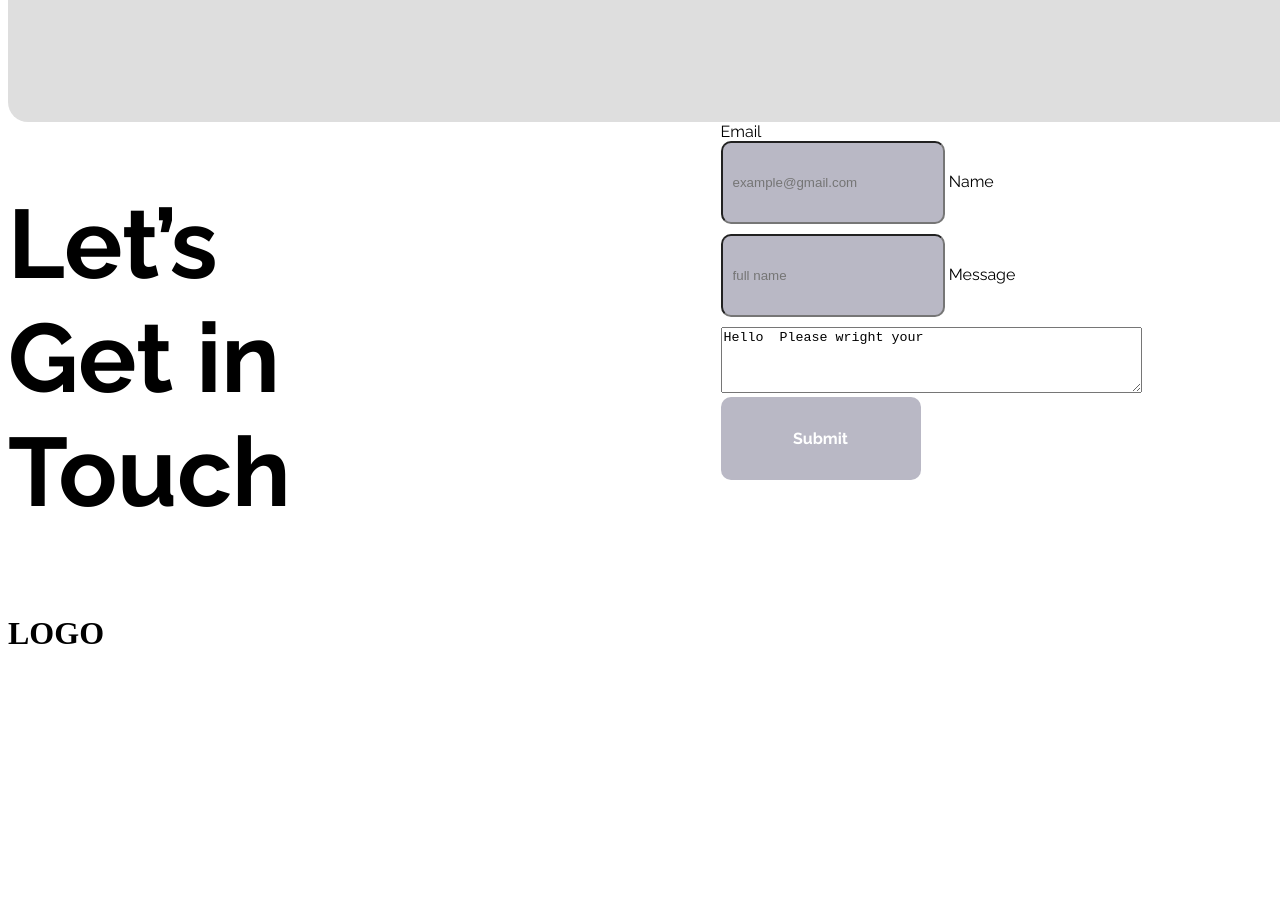
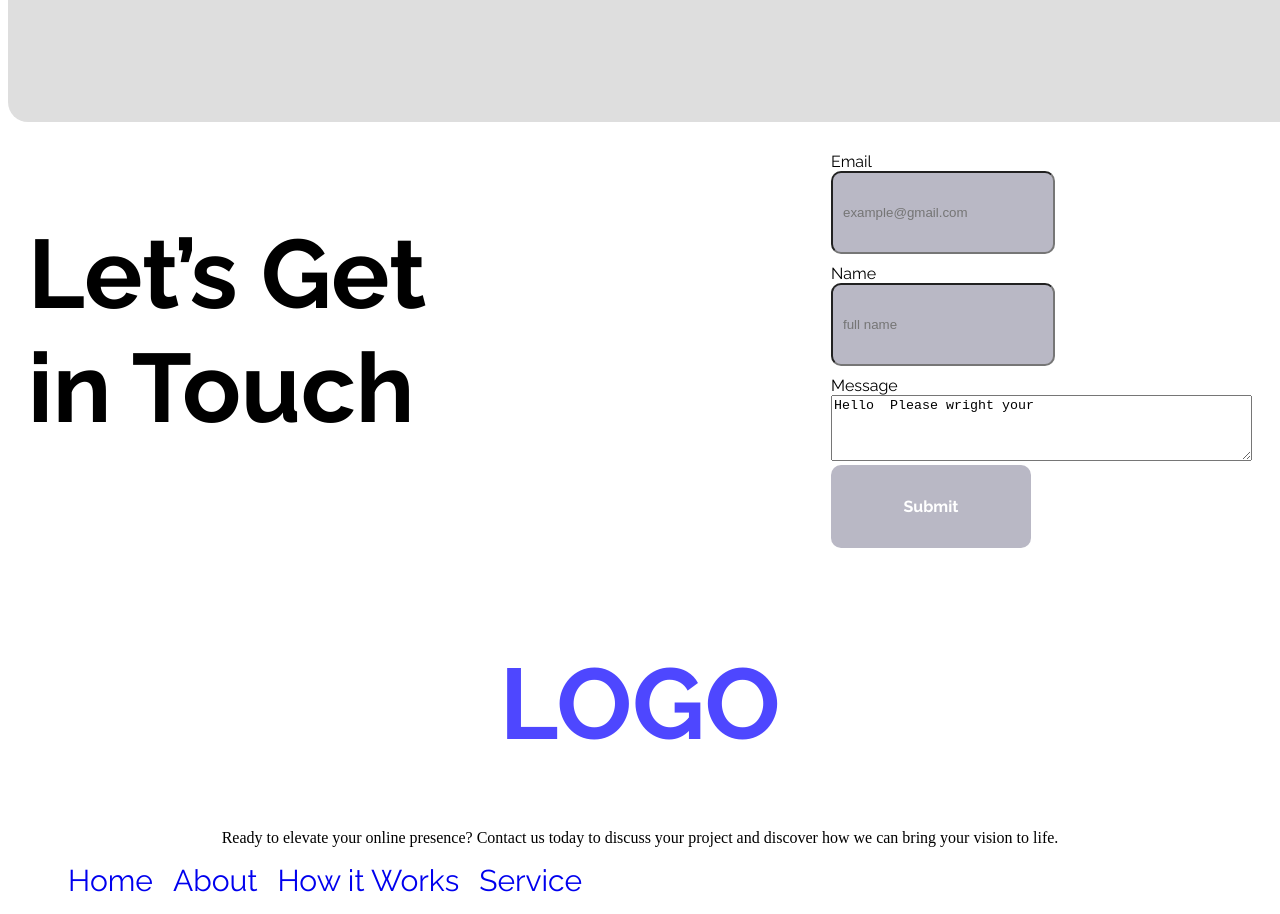
Before and after one commit to pcode99/assignment1, a plain HTML site: page index.html in a window 1280 px wide. Shown: the part 3520-4434 px from the top of the page. Before the commit the page ends 4194 px from the top, so only its background shows below. Drawn offline with Linux system fonts and the light colour scheme.

Commit message:
final dane

```diff
--- a/index.html
+++ b/index.html
@@ -150,17 +150,17 @@
         </div>
         <div class="input-part">
             <label for="email">Email</label></br>
-            <input id="email" type="email" placeholder="example@gmail.com">
+            <input id="email" type="email" placeholder="example@gmail.com"></br>
 
 
             <label for="name"></label>Name</br>
-            <input type="text" id="name" placeholder="full name" >
+            <input type="text" id="name" placeholder="full name" ></br>
 
 
              <label for="message">Message</label></br>
              <textarea id="message" name="message" rows="4" cols="50">
 Hello  Please wright your
-</textarea>
+</textarea></br>
 <input class="shard-btn" type="submit">
 
 
@@ -171,7 +171,26 @@ Hello  Please wright your
 
     </main>
     <footer>
-        <h1>LOGO</h1>
+       <div class="text-footer">
+             <h1>LOGO</h1>
+        <p>Ready to elevate your online presence? Contact us today to discuss your project and discover how we can bring your vision to life.</p>
+
+        <div class="list-menu">
+        <ul>
+            <li><a href="#">Home</a></li>
+            <li><a href="#">About</a></li>
+            <li><a href="#">How it Works</a></li>
+            <li><a href="#">Service</a></li>
+
+        </ul>
+
+
+       </div>
+
+       </div>
+
+
+
 
     </footer>
 </body>
--- a/style/style.css
+++ b/style/style.css
@@ -220,6 +220,8 @@ header h1{
     justify-content: space-around;
     font-family: raleway;
     text-align: start;
+    margin-top: 10px;
+    padding: 20px;
 
 }
 .input-area h1{
@@ -236,3 +238,33 @@ header h1{
 
 
 }
+
+footer{
+    text-align: center;
+
+}
+
+footer h1{
+    font-size: 100px;
+    font-family: raleway;
+    color: #4E47FF;
+    font-weight: bold;
+}
+.list-menu a{
+    text-decoration: none;
+    font-family: raleway;
+    list-style: none;
+    font-size: 30px;
+    margin-left: 20px;
+
+}
+.list-menu ul{
+    display: flex;
+    list-style: none;
+
+    font-size: 30;
+    font-family: raleway;
+    color: #7b7b7b;
+    font-weight: normal;
+
+}
```
